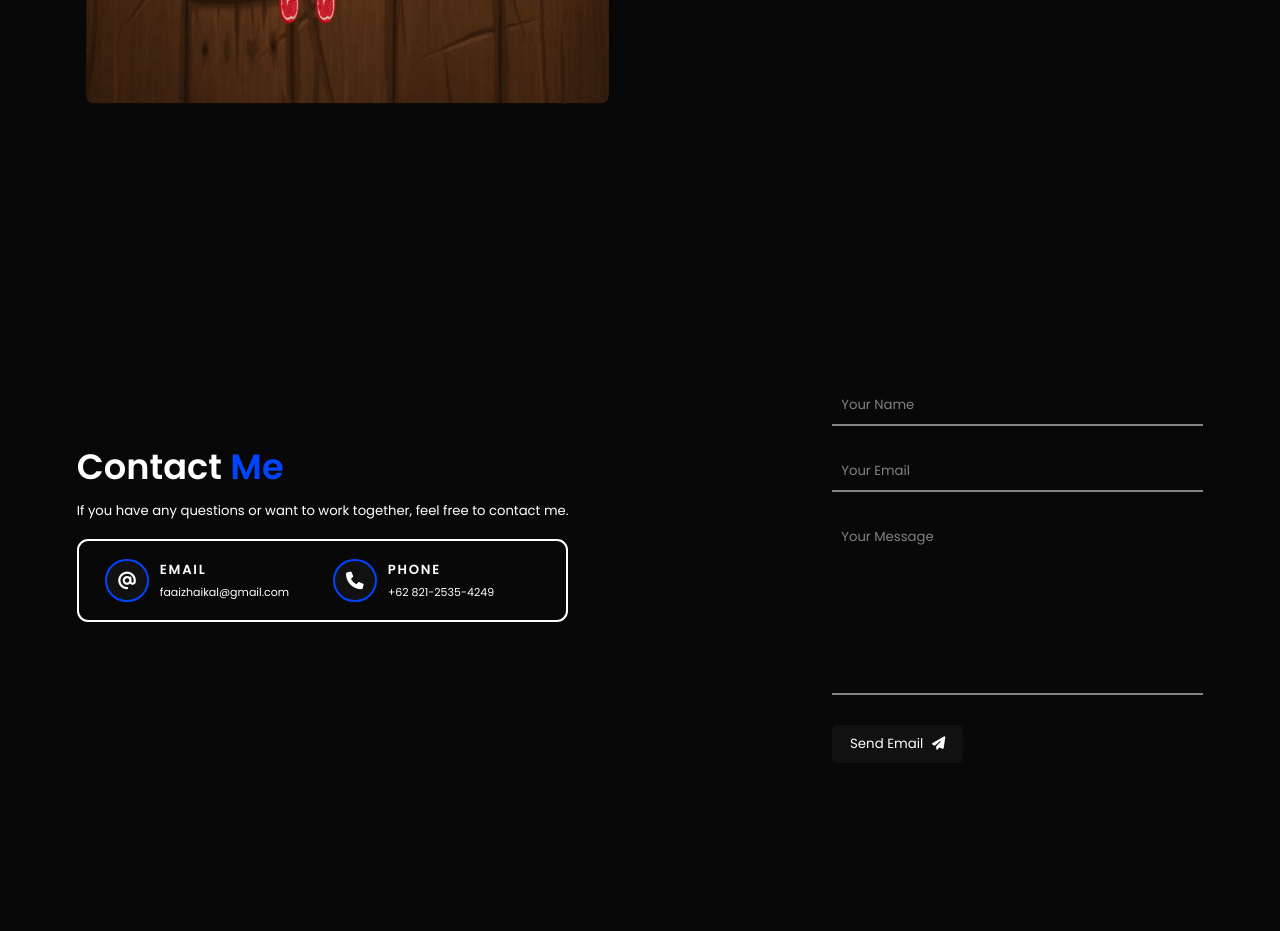
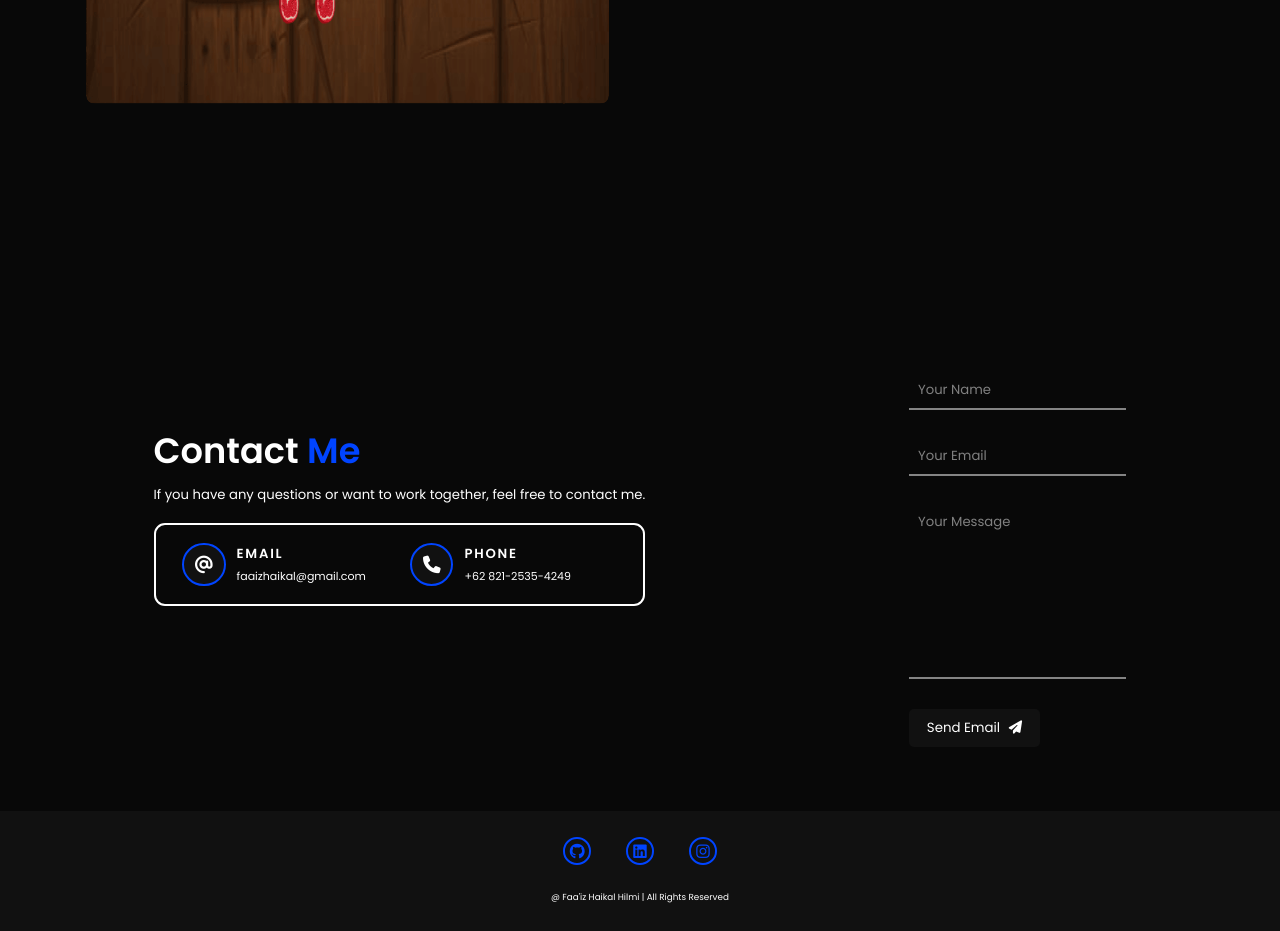
Before and after one commit to FaaizHaikal/my-portfolio, a React (Vite) app: page / in a window 1280 px wide. Shown: the part 3040-3971 px from the top of the page. Built offline with nearby package versions, Linux system fonts and the light colour scheme.

Commit message:
feat: add footer

```diff
--- a/src/pages/ContactPage.css
+++ b/src/pages/ContactPage.css
@@ -1,8 +1,17 @@
 #contact {
-  align-items: center;
+  display: flex;
+  flex-direction: column;
+  position: relative; /* Needed for footer positioning */
+  padding: 0;
+}
+
+.contact-content {
+  padding: 10rem 12% 0;
   display: flex;
   justify-content: space-between;
   gap: 30rem;
+  align-items: center;
+  flex: 1;
 }
 
 .left {
@@ -140,15 +149,48 @@
   }
 }
 
+footer {
+  position: relative;
+  padding: 3rem 12%;
+  background-color: var(--secondary);
+  text-align: center;
+
+  .socials {
+    text-align: center;
+    padding-bottom: 3rem;
+
+    a {
+      font-size: 1.75rem;
+      color: var(--accent);
+      border: 2px solid var(--accent);
+      width: 3.15rem;
+      height: 3.15rem;
+      line-height: 3rem;
+      display: inline-block;
+      text-align: center;
+      border-radius: 50%;
+      transition: 0.3s ease-in-out;
+      margin: 0 2rem;
+
+      &:hover {
+        transform: scale(1.2)translateY(-5px);
+        background-color: var(--accent);
+        color: black;
+        box-shadow: 0 0 25px var(--accent);
+      }
+    }
+  }
+}
+
 @media (max-width: 1200px) {
-  #contact {
+  .contact-content {
     justify-content: center;
     gap: 10rem;
   }
 }
 
 @media (max-width: 976px) {
-  #contact {
+  .contact-content {
     gap: 3rem;
     flex-direction: column;
   }
@@ -172,7 +214,7 @@
 }
 
 @media (max-height: 756px) {
-  #contact {
+  .contact-content {
     padding-top: 20rem;
     padding-bottom: 10rem;
     gap: 1.5rem;
--- a/src/pages/ContactPage.tsx
+++ b/src/pages/ContactPage.tsx
@@ -43,6 +43,7 @@ function ContactPage() {
 
   return (
     <section id="contact">
+      <div className="contact-content">
       <div className="left">
         <h2>
           Contact <span>Me</span>
@@ -83,6 +84,24 @@ function ContactPage() {
         </form>
       </div>
       <UserLog message={logMessage} duration={3} clearLog={clearLog} />
+      </div>
+      <footer>
+        <div className="socials">
+          <a href="https://github.com/FaaizHaikal" target="_blank">
+            <i className="fa-brands fa-github"></i>
+          </a>
+          <a href="https://linkedin.com/in/faaizhaikal" target="_blank">
+            <i className="fa-brands fa-linkedin"></i>
+          </a>
+          <a href="https://instagram.com/faaizhilmi" target="_blank">
+            <i className="fa-brands fa-instagram"></i>
+          </a>
+        </div>
+
+        <p className="copyright">
+          @ Faa'iz Haikal Hilmi | All Rights Reserved
+        </p>
+      </footer>
     </section>
   );
 }
```
